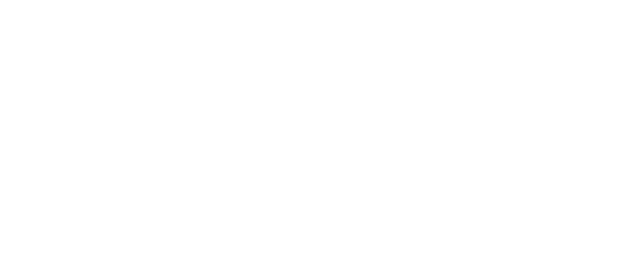
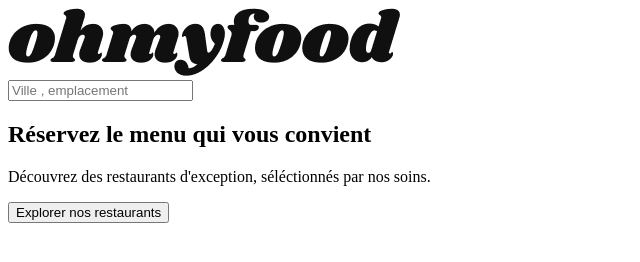
Before and after one commit to AdrienBriaux/AdrienBriaux_3_26042021, a plain HTML site: page index.html in a window 1280 px wide. Shown: the whole page, without its empty margins (0-640 px from the left). Drawn offline with Linux system fonts and the light colour scheme.

Commit message:
Construction du code html work in progress, pose du header, barre de localisation et du bouton

```diff
--- a/index.html
+++ b/index.html
@@ -11,7 +11,25 @@
 </head>
 
 <body>
-
+<div id="Block_page">
+    <header>
+        <img src="Images/logo/ohmyfood.png">
+    </header>
+    <div class="location">
+        <div class="Location__form">
+            <form method="post" action="localiser.php">
+                <input type="search" name="location" placeholder="Ville , emplacement">
+            </form>
+        </div>
+    </div>
+    <div class="Explore">
+        <h2>Réservez le menu qui vous convient</h2>
+        <p>Découvrez des restaurants d'exception, séléctionnés par nos soins.</p>
+        <div class="Explore__button">
+            <button>Explorer nos restaurants</button>
+        </div>
+    </div>
+</div>
 </body>
 
 </html>
```
